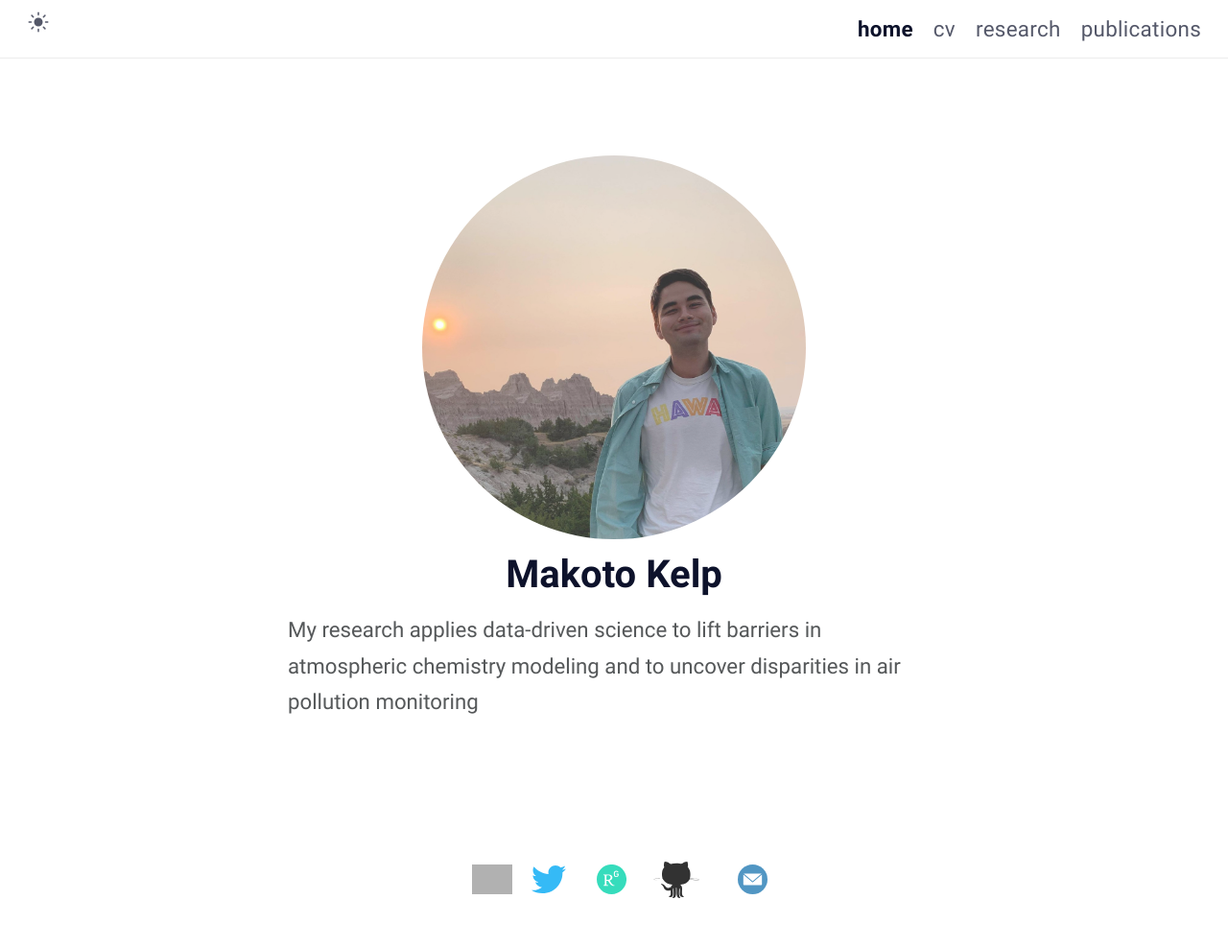
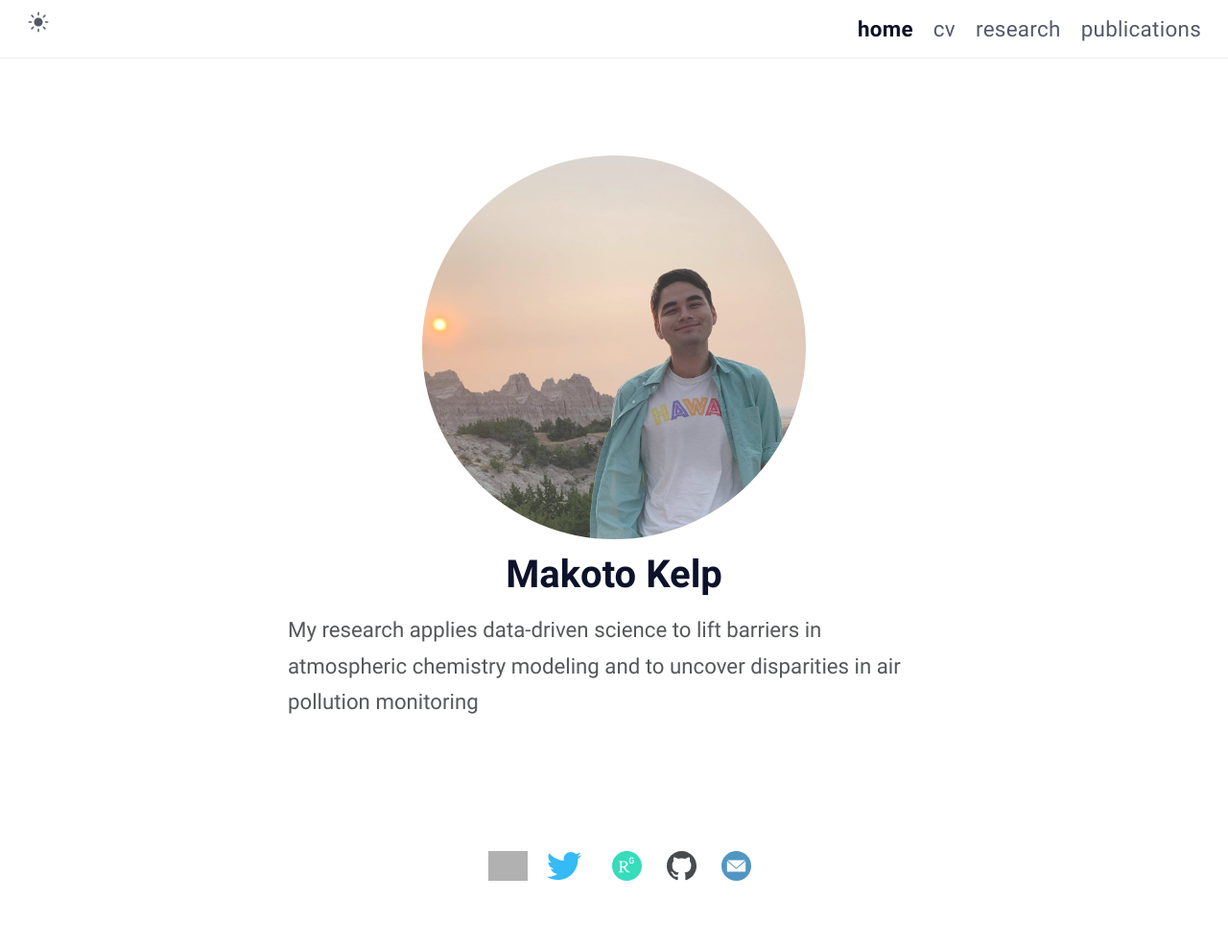
Before and after one commit to mkelp/mkelp.github.io, a Jekyll site: the page built from index.md, in a window 1280 px wide. Shown: the whole page at 96% size. Built offline with Jekyll 4.4.1, drawn with Linux system fonts in a browser that asks for light colours; after the commit the page ends 959 px from its top, so only the background shows below that; grey boxes are pictures that could not be loaded.

Commit message:
footer11a

```diff
--- a/_includes/footer.html
+++ b/_includes/footer.html
@@ -15,7 +15,8 @@
     "height: 31px; margin-left: 12px" class="social-icon"></a>
 
   <a class="footer_item" href="https://github.com/mkelp/" target="_blank" rel="noreferrer noopener">
-    <img src="assets/img/icon.github.svg" fallbacksrc="assets/img/icon.github.png" class="social-icon"></a>
+    <img src="assets/img/icon.github.svg" style=
+    "height: 31px; margin-left: 12px" class="social-icon"></a>
 
   <a class="footer_item" href="mailto:mkelp@g.harvard.edu" target="_blank" rel="noreferrer noopener">
     <img src="assets/img/icon.email.color.svg" fallbacksrc="assets/img/icon.email.color.png" style=
```
Also changed, not shown: assets/img/icon.github.svg.
